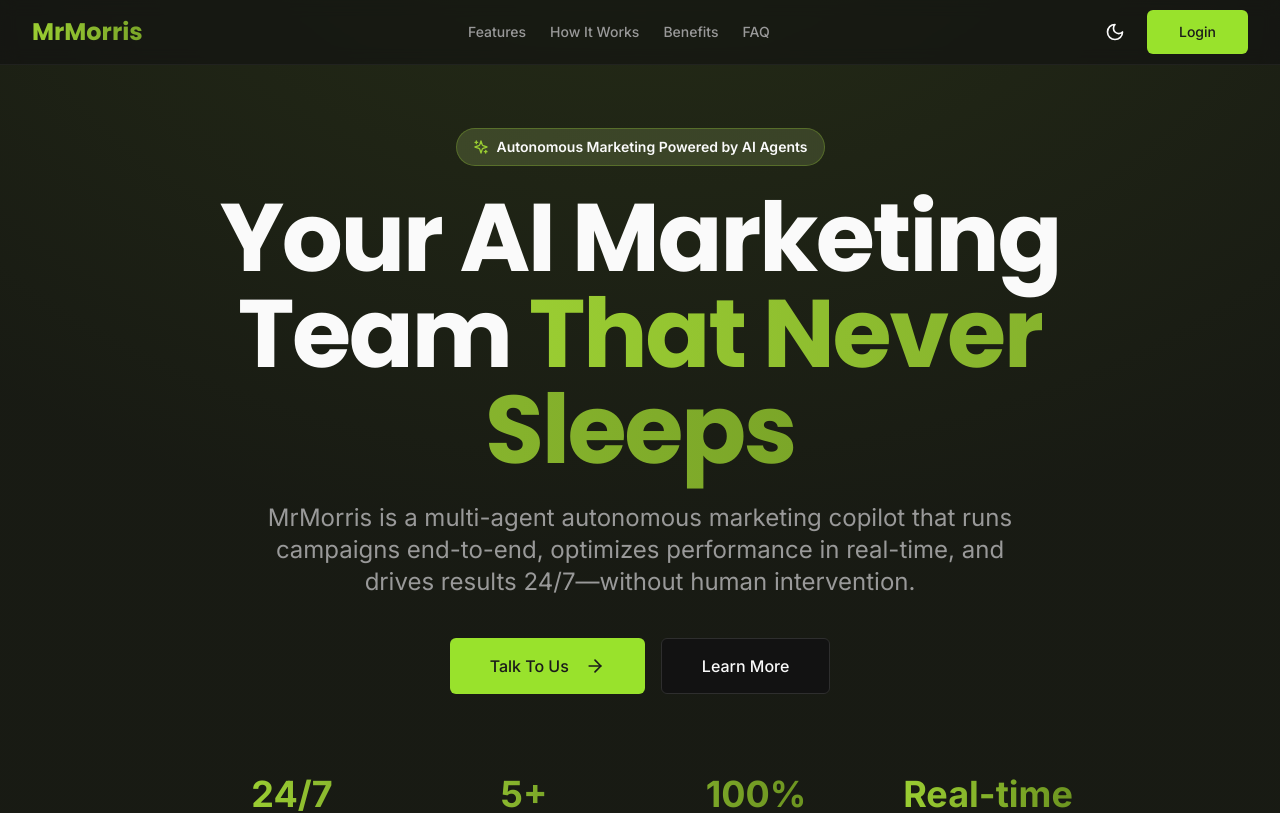
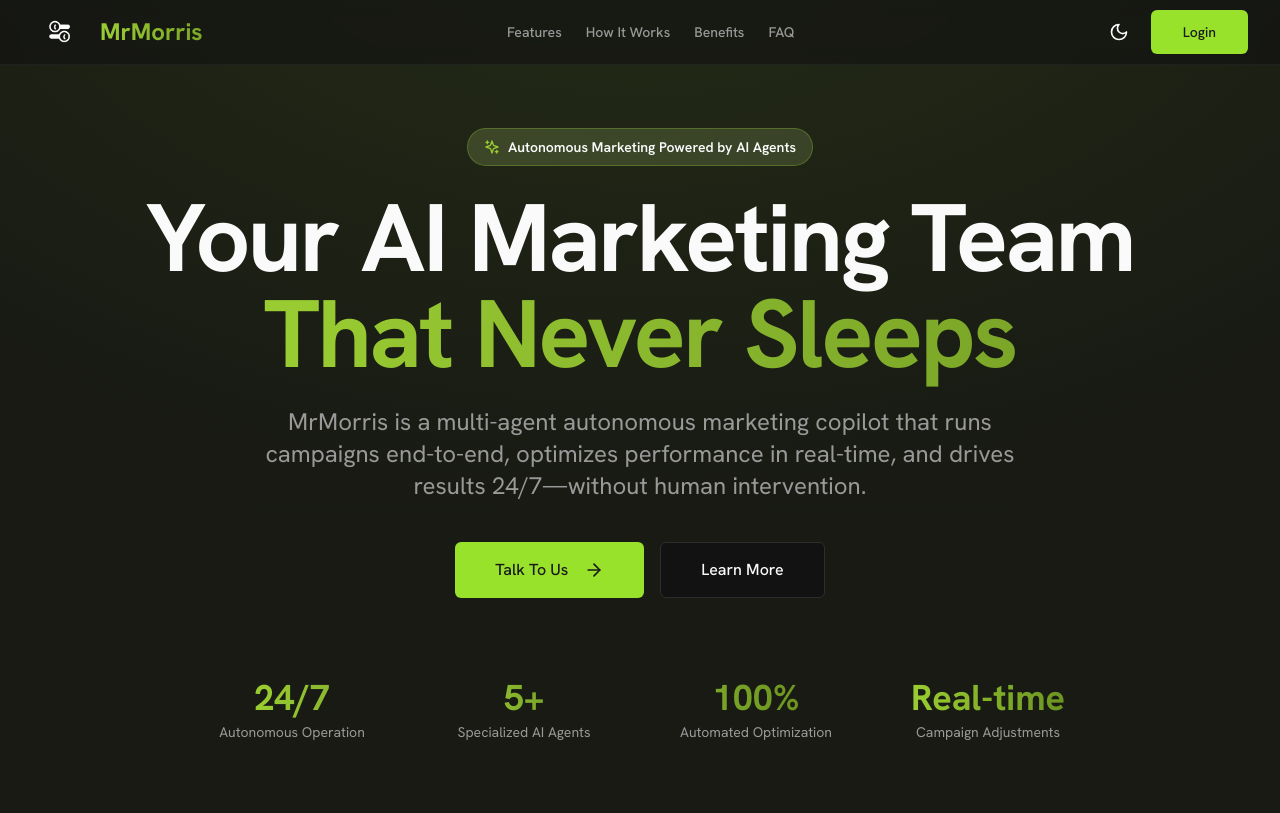
Before and after one commit to xeet991fx/mrmorris-build, a Next.js app in the folder frontend/: page / in a window 1280 px wide. Shown: the top 813 px of the page. Built offline with nearby package versions, Linux system fonts and the light colour scheme; no server answers.

Commit message:
font changed to hankengrotesk

```diff
--- a/frontend/app/dashboard/page.tsx
+++ b/frontend/app/dashboard/page.tsx
@@ -2,6 +2,7 @@
 
 import { useEffect } from "react";
 import { useRouter } from "next/navigation";
+import Image from "next/image";
 import { motion } from "framer-motion";
 import { LogOut, User, Mail, CheckCircle2, Calendar } from "lucide-react";
 import { ProtectedRoute } from "@/components/auth/ProtectedRoute";
@@ -28,9 +29,13 @@
       <header className="border-b border-neutral-700/50 bg-neutral-800/50 backdrop-blur-xl">
         <div className="container mx-auto px-6 py-3 flex items-center justify-between">
           <div className="flex items-center gap-3">
-            <div className="w-7 h-7 bg-white rounded-md flex items-center justify-center shadow-sm">
-              <span className="text-neutral-900 font-bold text-sm">M</span>
-            </div>
+            <Image
+              src="/mrmorrislogo2-removebg-preview.png"
+              alt="MrMorris Logo"
+              width={36}
+              height={36}
+              className="object-contain"
+            />
             <h1 className="text-base font-semibold text-white">
               MrMorris
             </h1>
--- a/frontend/app/layout.tsx
+++ b/frontend/app/layout.tsx
@@ -1,18 +1,12 @@
 import type { Metadata } from "next"
-import { Inter, Poppins } from "next/font/google"
+import { Hanken_Grotesk } from "next/font/google"
 import "./globals.css"
 import { ThemeProvider } from "@/components/providers/theme-provider"
 
-const inter = Inter({
+const hankenGrotesk = Hanken_Grotesk({
   subsets: ["latin"],
-  variable: "--font-body",
-  display: "swap",
-})
-
-const poppins = Poppins({
-  weight: ["400", "500", "600", "700"],
-  subsets: ["latin"],
-  variable: "--font-heading",
+  weight: ["300", "400", "500", "600", "700", "800"],
+  variable: "--font-hanken",
   display: "swap",
 })
 
@@ -43,7 +37,7 @@
 }) {
   return (
     <html lang="en" suppressHydrationWarning>
-      <body className={`${inter.variable} ${poppins.variable} font-body`}>
+      <body className={`${hankenGrotesk.variable} font-sans antialiased`}>
         <ThemeProvider
           attribute="class"
           defaultTheme="dark"
--- a/frontend/app/projects/layout.tsx
+++ b/frontend/app/projects/layout.tsx
@@ -2,6 +2,7 @@
 
 import { useEffect, useState, useRef } from "react";
 import { useRouter, usePathname } from "next/navigation";
+import Image from "next/image";
 import { motion, AnimatePresence } from "framer-motion";
 import {
   Bars3Icon,
@@ -196,8 +197,14 @@
           )}
           disabled={!isInsideWorkspace}
         >
-          <div className="w-7 h-7 bg-[#9ACD32] rounded-md flex items-center justify-center flex-shrink-0 shadow-sm">
-            <span className="text-neutral-900 font-bold text-sm">M</span>
+          <div className="w-9 h-9 flex items-center justify-center flex-shrink-0">
+            <Image
+              src="/mrmorrislogo2-removebg-preview.png"
+              alt="MrMorris Logo"
+              width={36}
+              height={36}
+              className="object-contain"
+            />
           </div>
           <motion.div
             initial={false}
--- a/frontend/components/landing/navbar.tsx
+++ b/frontend/components/landing/navbar.tsx
@@ -1,6 +1,7 @@
 "use client"
 
 import Link from "next/link"
+import Image from "next/image"
 import { Button } from "@/components/ui/button"
 import { ThemeToggle } from "@/components/shared/theme-toggle"
 
@@ -9,7 +10,14 @@
     <nav className="fixed top-0 z-50 w-full border-b border-border/40 bg-background/95 backdrop-blur supports-[backdrop-filter]:bg-background/60">
       <div className="container flex h-16 items-center justify-between">
         <div className="flex items-center gap-2">
-          <Link href="/" className="flex items-center">
+          <Link href="/" className="flex items-center gap-3">
+            <Image
+              src="/mrmorrislogo2-removebg-preview.png"
+              alt="MrMorris Logo"
+              width={56}
+              height={56}
+              className="object-contain"
+            />
             <span className="font-heading text-2xl font-bold bg-gradient-to-r from-[#9ACD32] via-[#8AB82E] to-[#7BA628] bg-clip-text text-transparent">
               MrMorris
             </span>
--- a/frontend/tailwind.config.ts
+++ b/frontend/tailwind.config.ts
@@ -17,8 +17,9 @@
     },
     extend: {
       fontFamily: {
-        heading: ["var(--font-heading)"],
-        body: ["var(--font-body)"],
+        sans: ["var(--font-hanken)", "system-ui", "sans-serif"],
+        heading: ["var(--font-hanken)"],
+        body: ["var(--font-hanken)"],
       },
       colors: {
         border: "hsl(var(--border))",
```
Also changed, not shown: frontend/public/mrmorrislogo2-removebg-preview.png (added).
